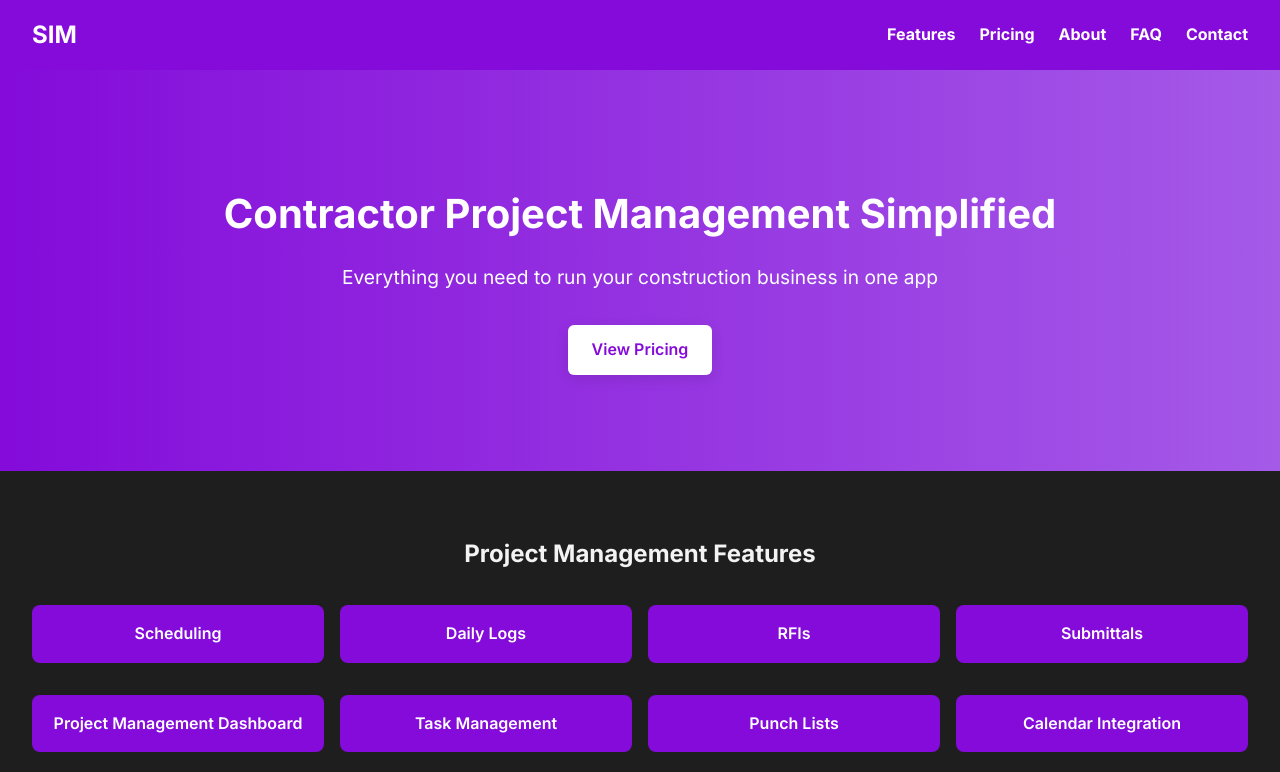
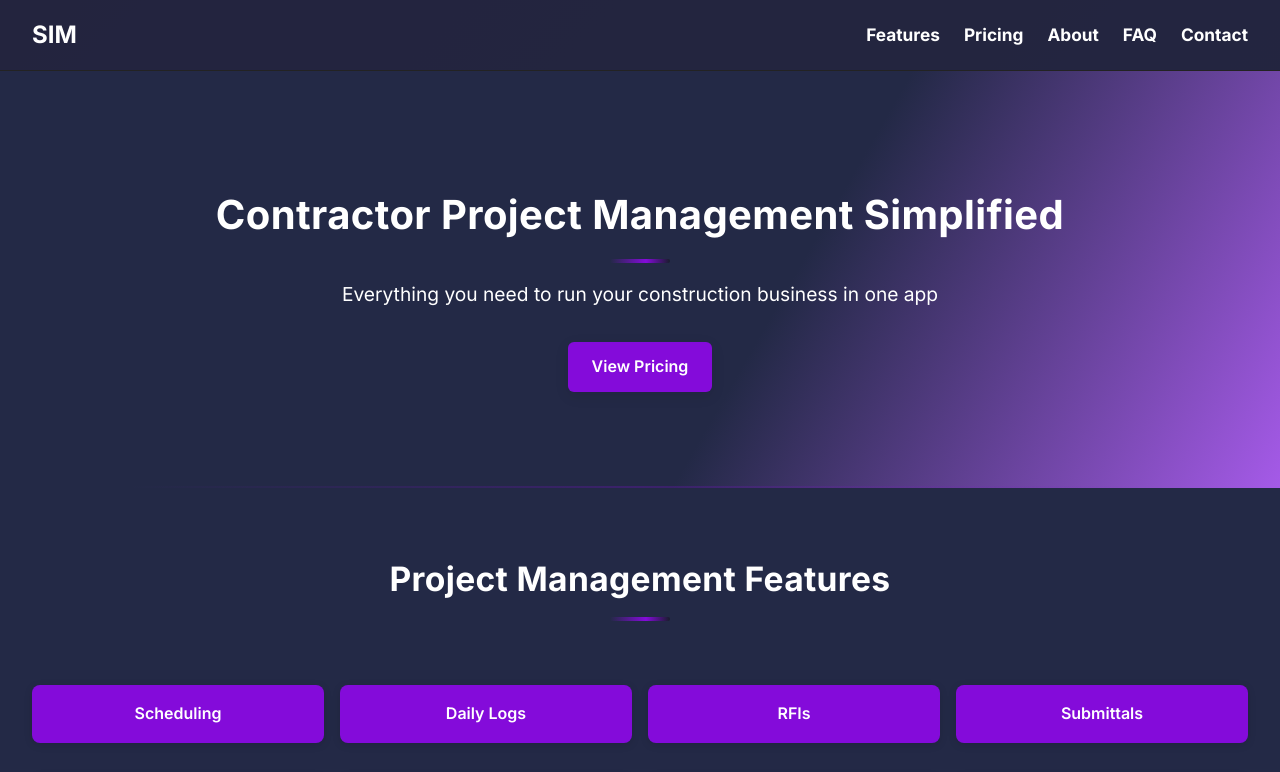
Before and after one commit to heavAI/heav-sim-static-feature-website, a plain HTML site: page index.html in a window 1280 px wide. Shown: the top 772 px of the page. Drawn offline with nearby package versions, Linux system fonts and the light colour scheme.

Commit message:
updated theme

```diff
--- a/index.html
+++ b/index.html
@@ -10,10 +10,10 @@
     :root {
       --primary: #840bda;
       --accent: #a55ae8;
-      --background: #0f0f0f;
-      --text: #f3f3f3;
+      --background: linear-gradient(135deg, #181c2b 0%, #232946 50%, #1a1a2e 100%);
+      --text: #f1f1f1;
       --muted: #999;
-      --light: #1e1e1e;
+      --light: #232946;
     }
 
     * {
@@ -28,19 +28,21 @@
 
     body {
       font-family: 'Inter', sans-serif;
-      background-color: var(--background);
+      background: var(--background);
       color: var(--text);
       line-height: 1.6;
     }
 
     header {
-      background: var(--primary);
+      background: rgba(36, 37, 64, 0.92);
       color: white;
       padding: 1rem 2rem;
       display: flex;
       justify-content: space-between;
       align-items: center;
       flex-wrap: wrap;
+      border-bottom: 1.5px solid #232323;
+      box-shadow: 0 2px 16px rgba(0,0,0,0.12);
     }
 
     header h1 {
@@ -54,21 +56,23 @@
     }
 
     nav a {
-      color: white;
+      color: #fff;
       text-decoration: none;
-      font-weight: 500;
       font-weight: 700;
+      position: relative;
+      font-size: 1.08rem;
+      padding: 8px 0;
+      border-bottom: 2px solid transparent;
+      transition: color 0.2s, border-bottom 0.2s;
     }
 
-    nav a:hover {
-      text-decoration: underline;
-      text-decoration-thickness: 3px;
-      text-underline-offset: 6px;
-      text-decoration-color: var(--accent);
+    nav a.active, nav a:hover {
+      color: var(--primary);
+      border-bottom: 2px solid var(--primary);
     }
 
     .hero {
-      background: linear-gradient(to right, #840bda, #a55ae8);
+      background: linear-gradient(120deg, #232946 60%, #a55ae8 100%);
       color: white;
       text-align: center;
       padding: 7rem 2rem 6rem;
@@ -87,8 +91,8 @@
     }
 
     .cta-btn {
-      background: white;
-      color: var(--primary);
+      background: var(--primary);
+      color: #fff;
       border: none;
       padding: 0.75rem 1.5rem;
       font-weight: 600;
@@ -110,6 +114,55 @@
       padding: 4rem 2rem;
       text-align: center;
       background: var(--light);
+      color: var(--text);
+      position: relative;
+    }
+
+    section:not(:last-of-type)::after {
+      content: '';
+      display: block;
+      position: absolute;
+      left: 50%;
+      bottom: 0;
+      transform: translateX(-50%);
+      width: 80%;
+      height: 2px;
+      background: linear-gradient(90deg, transparent, var(--primary), transparent);
+      opacity: 0.25;
+      margin-top: 2rem;
+    }
+
+    section h2 {
+      color: #fff;
+      background: none;
+      font-size: 2.1rem;
+      font-weight: 700;
+      margin-bottom: 2rem;
+      letter-spacing: 0.01em;
+      padding: 0;
+      display: inline-block;
+      position: relative;
+    }
+
+    section h2::after {
+      content: '';
+      display: block;
+      width: 60px;
+      height: 4px;
+      border-radius: 2px;
+      margin: 12px auto 0 auto;
+      background: linear-gradient(90deg, #232946 0%, #840bda 60%, #181c2b 100%);
+      opacity: 1;
+    }
+
+    @media (max-width: 600px) {
+      section h2 {
+        font-size: 1.3rem;
+      }
+      section h2::after {
+        width: 36px;
+        height: 3px;
+      }
     }
 
     .features {
@@ -123,7 +176,9 @@
       border-radius: 8px;
       overflow: hidden;
       transition: 0.3s ease;
-      margin-bottom: 1rem; /* Ensure there's space between items */
+      margin-bottom: 1rem;
+      background: #232946;
+      box-shadow: 0 2px 8px rgba(0,0,0,0.12);
     }
 
     .accordion-title {
@@ -142,7 +197,7 @@
     .accordion-content {
       padding: 1rem;
       display: none;
-      background: var(--light);
+      background: #232946;
       max-height: 0;
       overflow: hidden;
       transition: max-height 2s ease-out, opacity 0.3s ease;
@@ -160,22 +215,10 @@
         opacity: 0;
       }
       100% {
-        max-height: 1000px; /* Adjust as per content height */
+        max-height: 1000px;
         opacity: 1;
       }
     }
-
-    @keyframes grow {
-      0% {
-        transform: scaleY(0);
-        opacity: 0;
-      }
-      100% {
-        transform: scaleY(1);
-        opacity: 1;
-      }
-    }
-
 
     .pricing, #faq .features {
       display: grid;
@@ -185,15 +228,17 @@
     }
 
     .card {
-      background: var(--background);
+      background: #232946;
       border-radius: 8px;
       padding: 2rem;
       box-shadow: 0 2px 8px rgba(0,0,0,0.2);
       transition: transform 0.3s ease;
+      color: var(--text);
     }
 
     .card:hover {
       transform: translateY(-5px);
+      box-shadow: 0 8px 32px #840bda33;
     }
 
     form {
@@ -206,7 +251,7 @@
 
     form input, form textarea {
       padding: 0.75rem;
-      background: #121212;
+      background: #181c2b;
       border: 1px solid #333;
       border-radius: 6px;
       font-size: 1rem;
@@ -224,8 +269,8 @@
     }
 
     footer {
-      background: #1a1a1a;
-      color: white;
+      background: #181c2b;
+      color: #bdbdbd;
       text-align: center;
       padding: 2rem 1rem;
       margin-top: 4rem;
```
